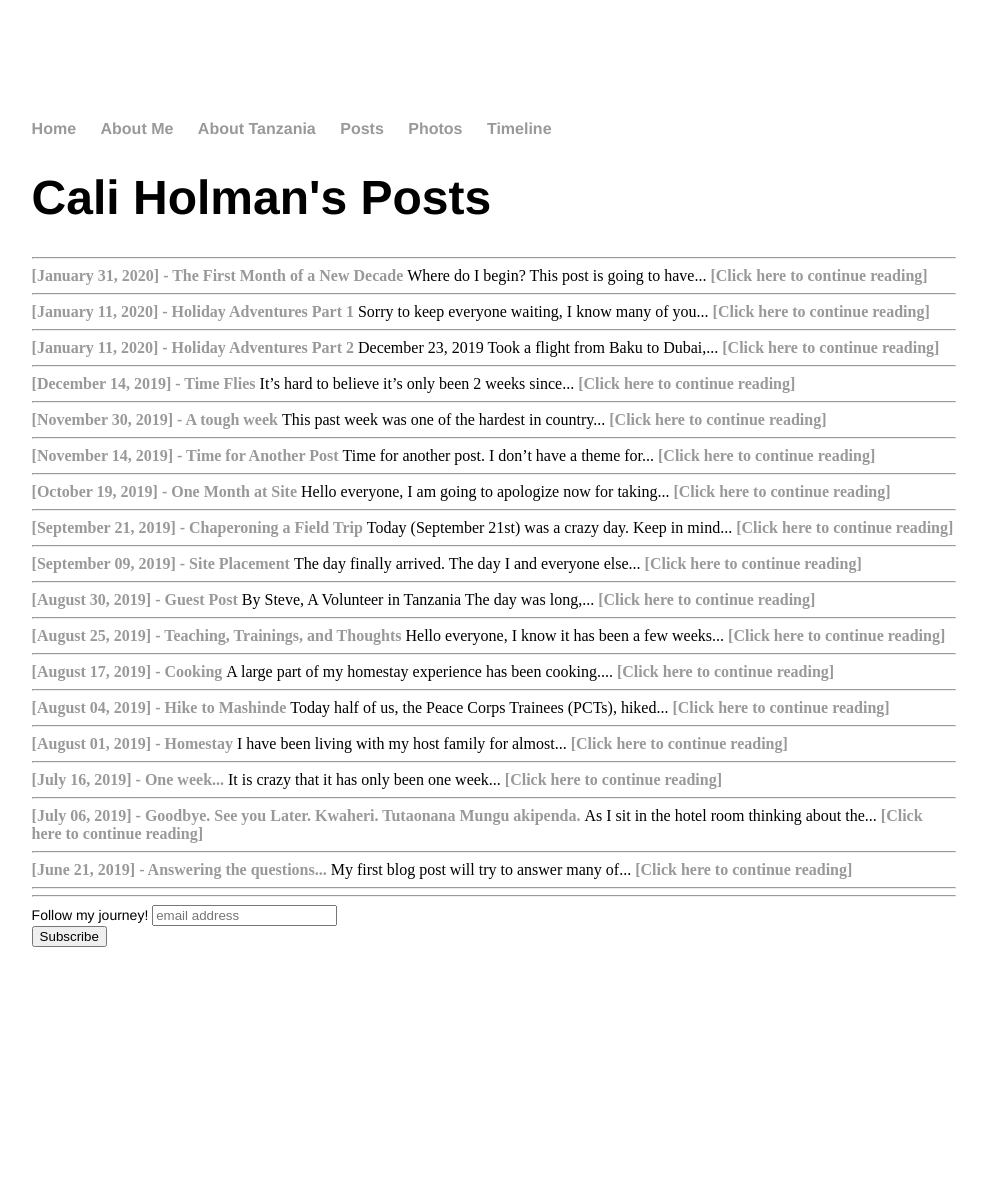
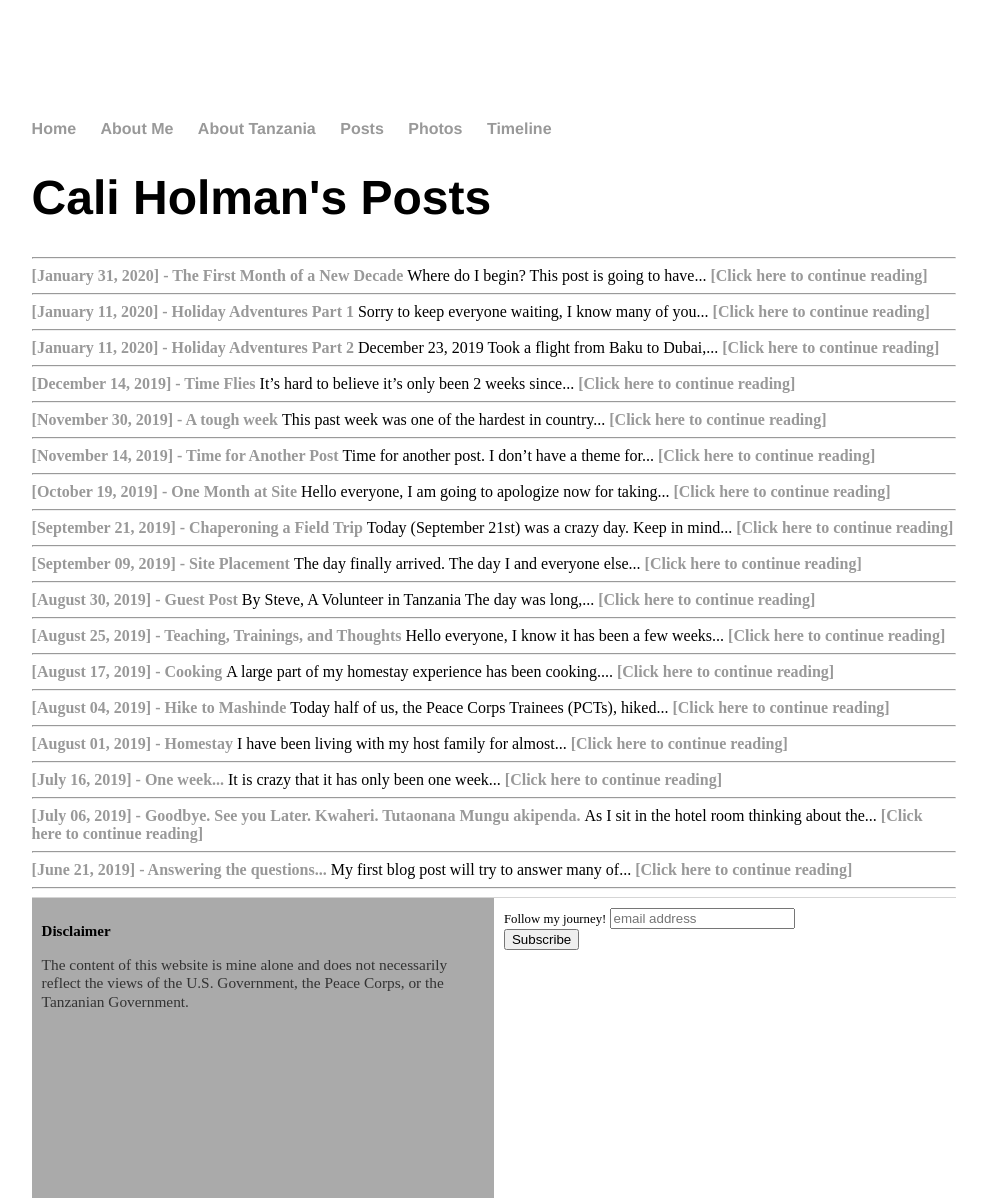
Before and after one commit to caliholman/caliholman.github.io, a Jekyll site: the page built from posts.html, in a window 1280 px wide. Shown: the whole page, without its empty margins (146-1133 px from the left). Built offline with Jekyll 4.4.1, drawn with Linux system fonts in a browser that asks for light colours; comment, search, counter and statistics services are not loaded; before the commit the page ends 947 px from its top, so only the background shows below that.

Commit message:
added disclaimer

```diff
--- a/_layouts/default.html
+++ b/_layouts/default.html
@@ -1,11 +1,12 @@
 <!DOCTYPE html>
-	<html>
-		<head>
-			<title>{{ page.title }}</title>
+<html lang="en">
+	<head>
+		<meta name="viewport" content="width=device-width, initial-scale=1">
+		<title>{{ page.title }}</title>
 			<!-- Begin Mailchimp stylesheet-->
 			<link href="//cdn-images.mailchimp.com/embedcode/slim-10_7.css" rel="stylesheet" type="text/css">
 			<style type="text/css">
-			#mc_embed_signup{background:#fff; clear:left; font:14px Helvetica,Arial,sans-serif; }
+			#mc_embed_signup{}
 				/* Add your own Mailchimp form style overrides in your site stylesheet or in this style block.
 				   We recommend moving this block and the preceding CSS link to the HEAD of your HTML file. */
 			</style>
@@ -42,11 +43,19 @@
 			{{ content }}
 
 			</div><!-- /.container -->
+				</div>
+				<footer>
+				<div>
+			<div class="row">
+				<div class="column" style="background-color:#aaa;">
+			  		<h3>Disclaimer</h3>
+					<p>
+						The content of this website is mine alone and does not necessarily reflect the views of the U.S. Government, the Peace Corps, or the Tanzanian Government.
+					</p>
+				</div>
+				<div class="column">
 
-			<div id="footer">
-			<br>
-			<hr>
-			<div id="mc_embed_signup">
+				<div id="mc_embed_signup">
 			<form action="https://gmail.us3.list-manage.com/subscribe/post?u=d3a34ea732ad9a2774b7c1c1b&amp;id=3848a855d4" method="post" id="mc-embedded-subscribe-form" name="mc-embedded-subscribe-form" class="validate" target="_blank" novalidate>
 			    <div id="mc_embed_signup_scroll">
 				<label for="mce-EMAIL">Follow my journey!</label>
@@ -58,8 +67,9 @@
 			</form>
 			</div>
 			</div>
-
-			<!--End mc_embed_signup-->
+			</div>
 		</div>
-		</body>
-	</html>
+		</footer>
+		</div>
+	</body>
+</html>
--- a/css/main.css
+++ b/css/main.css
@@ -1,3 +1,6 @@
+* {
+	box-sizing: border-box;
+}
 html,
 body {
    margin: 60px auto;
@@ -5,6 +8,7 @@ body {
    padding:0;
    height:90%;
 }
+
 
 nav ul, footer ul {
     font-family:'Helvetica', 'Arial', 'Sans-Serif';
@@ -36,6 +40,8 @@ p {
 footer {
     border-top: 1px solid #d5d5d5;
     font-size: .8em;
+    background-color: #404345;
+    width:100%;
 }
 
 ul.posts {
@@ -54,17 +60,20 @@ ul.body {
 }
 
 
-#container {
+/*
+container {
    min-height:100%;
    position:relative;
 }
 
-#footer {
+footer {
    position:absolute;
    bottom:0;
    width:100%;
    height:20px;
+   background-color: #404345;
 }
+*/
 
 
 .PageNavigation {
@@ -87,3 +96,20 @@ ul.body {
 .PageNavigation .next {
   text-align: right;
 }
+
+/* Create two equal columns that floats next to each other */
+.column {
+  float: left;
+  width: 50%;
+  padding: 10px;
+  height: 300px; /* Should be removed. Only for demonstration */
+}
+
+/* Clear floats after the columns */
+/*
+.row:after {
+  content: "";
+  display: table;
+  clear: both;
+}
+*/
```
